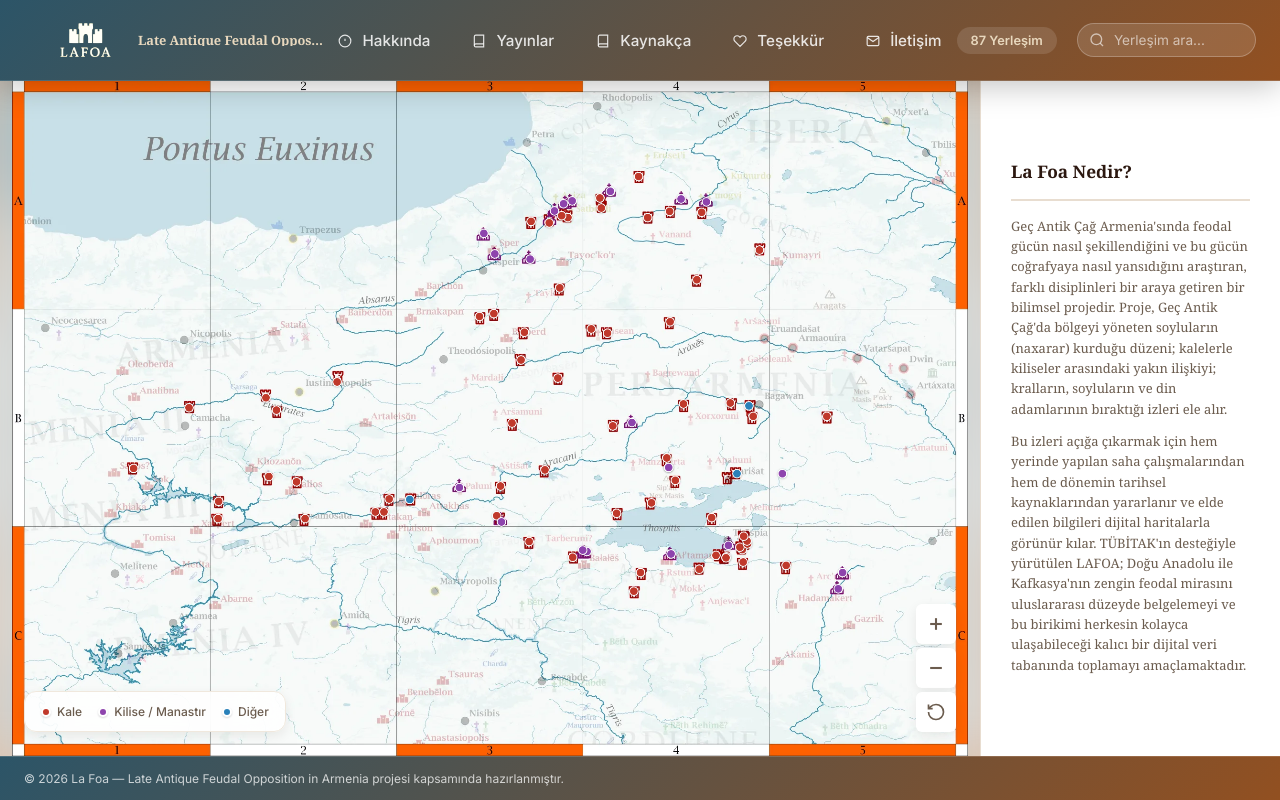
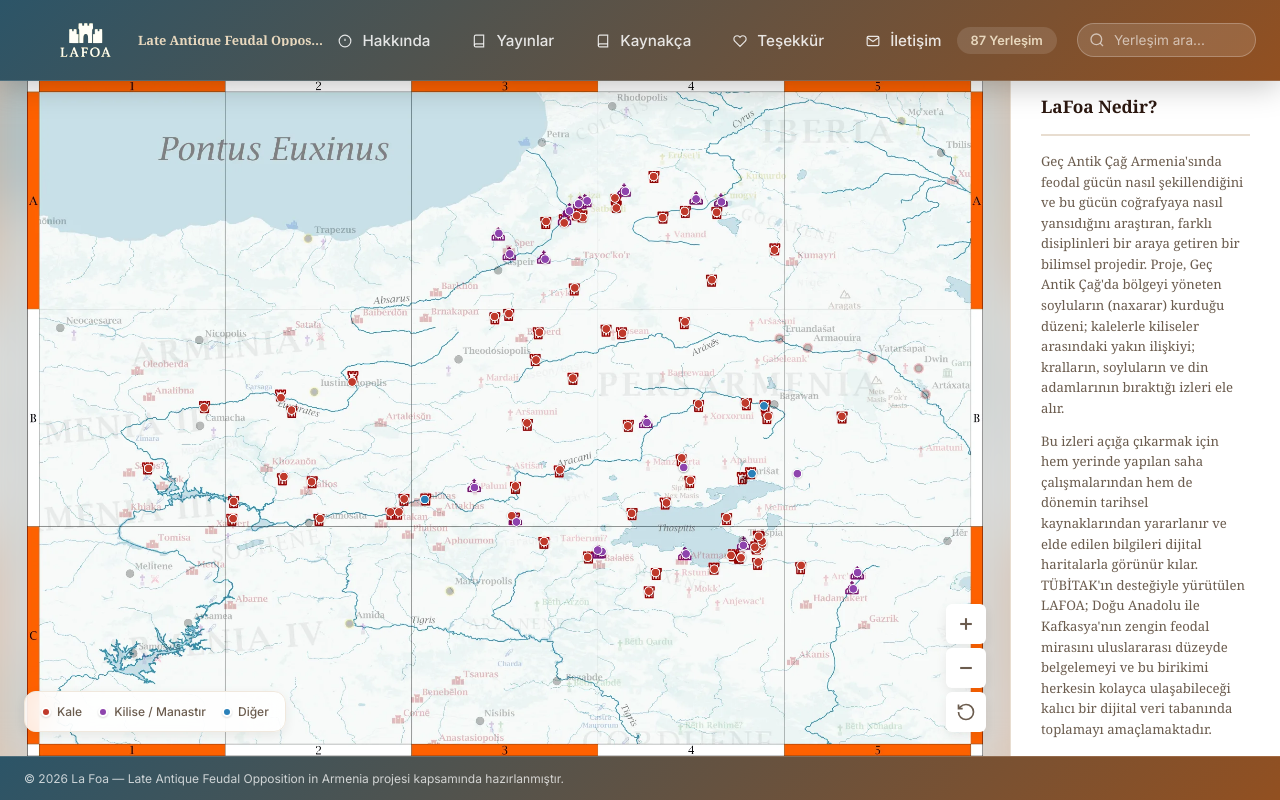
Before and after one commit to AlaattinUysal/la-foa.com, a website: page index.html in a window 1280 px wide. Drawn offline with Linux system fonts and the light colour scheme; no server answers.

Commit message:
fix: LaFoa Nedir paneli genislik/punto ayari + kaynakca Kiril harf gruplama
Detail panel genisligi daraltildi, metin puntosu ayarlandi, baslik "LaFoa"
birlesik yazildi. kaynakca.html'de normLetter() Kiril harfleri (B, M) icin
dogru alfabetik gruba esleniyor.

```diff
--- a/index.html
+++ b/index.html
@@ -155,7 +155,7 @@
                         <line x1="6" y1="6" x2="18" y2="18" />
                     </svg>
                 </button>
-                <h2 class="detail-panel-title">La Foa Nedir?</h2>
+                <h2 class="detail-panel-title">LaFoa Nedir?</h2>
                 <div id="lafoaNedirText">
                 <p class="detail-panel-text">
                     Geç Antik Çağ Armenia'sında feodal gücün nasıl şekillendiğini ve bu gücün
--- a/styles.css
+++ b/styles.css
@@ -22,7 +22,7 @@
     --color-kilise: #8E44AD;
     --color-diger: #2980B9;
     --color-marker-glow: rgba(192, 57, 43, 0.3);
-    --detail-panel-width: 300px;
+    --detail-panel-width: 270px;
     --footer-height: 44px;
 
     --font-sans: 'Inter', -apple-system, BlinkMacSystemFont, sans-serif;
@@ -431,7 +431,7 @@ body {
 
 .detail-panel-text {
     font-family: var(--font-serif);
-    font-size: 0.81rem;
+    font-size: 0.82rem;
     line-height: 1.57;
     color: var(--color-text-secondary);
     margin-bottom: 12px;
```
Also changed, not shown: kaynakca.html (+1 -1 lines).
